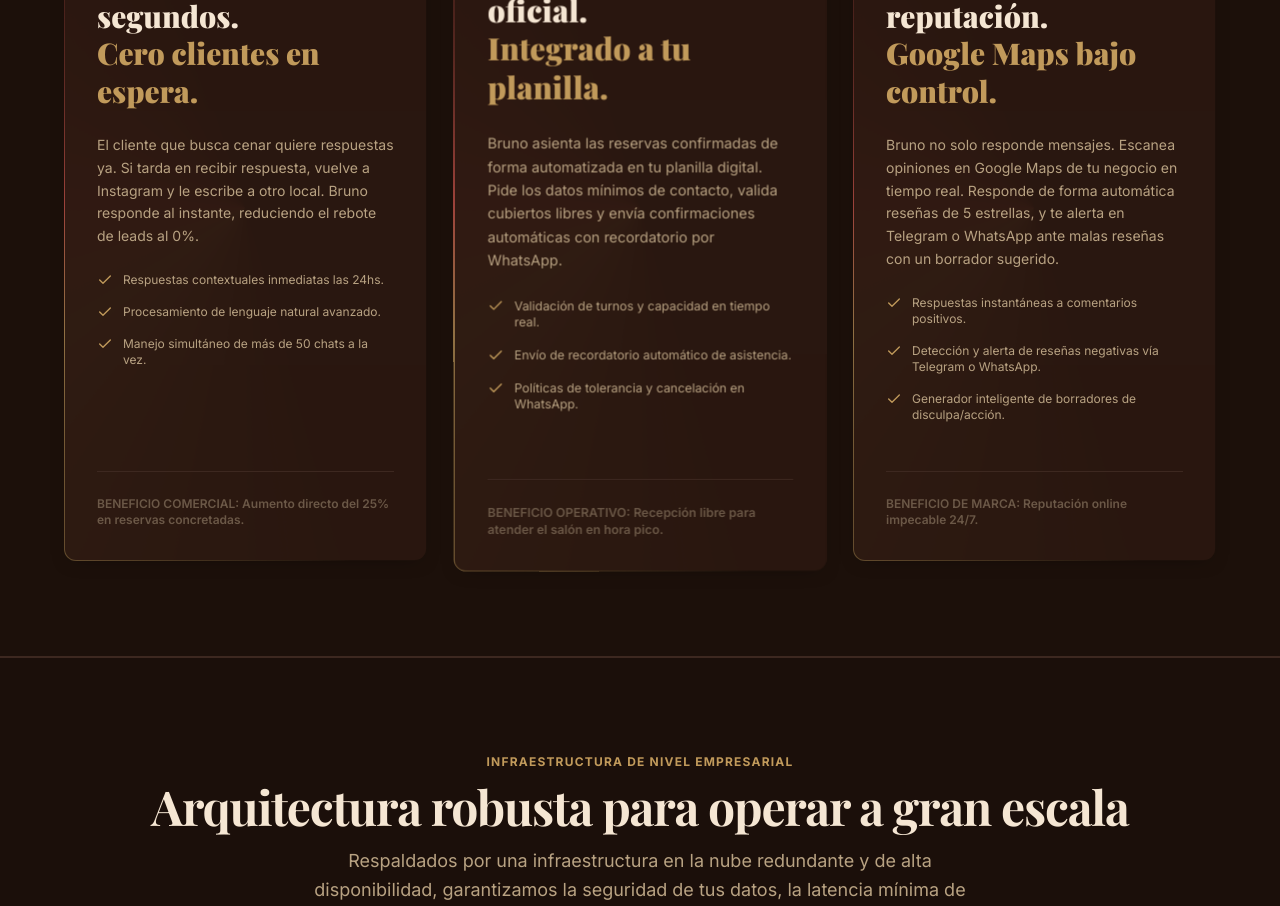
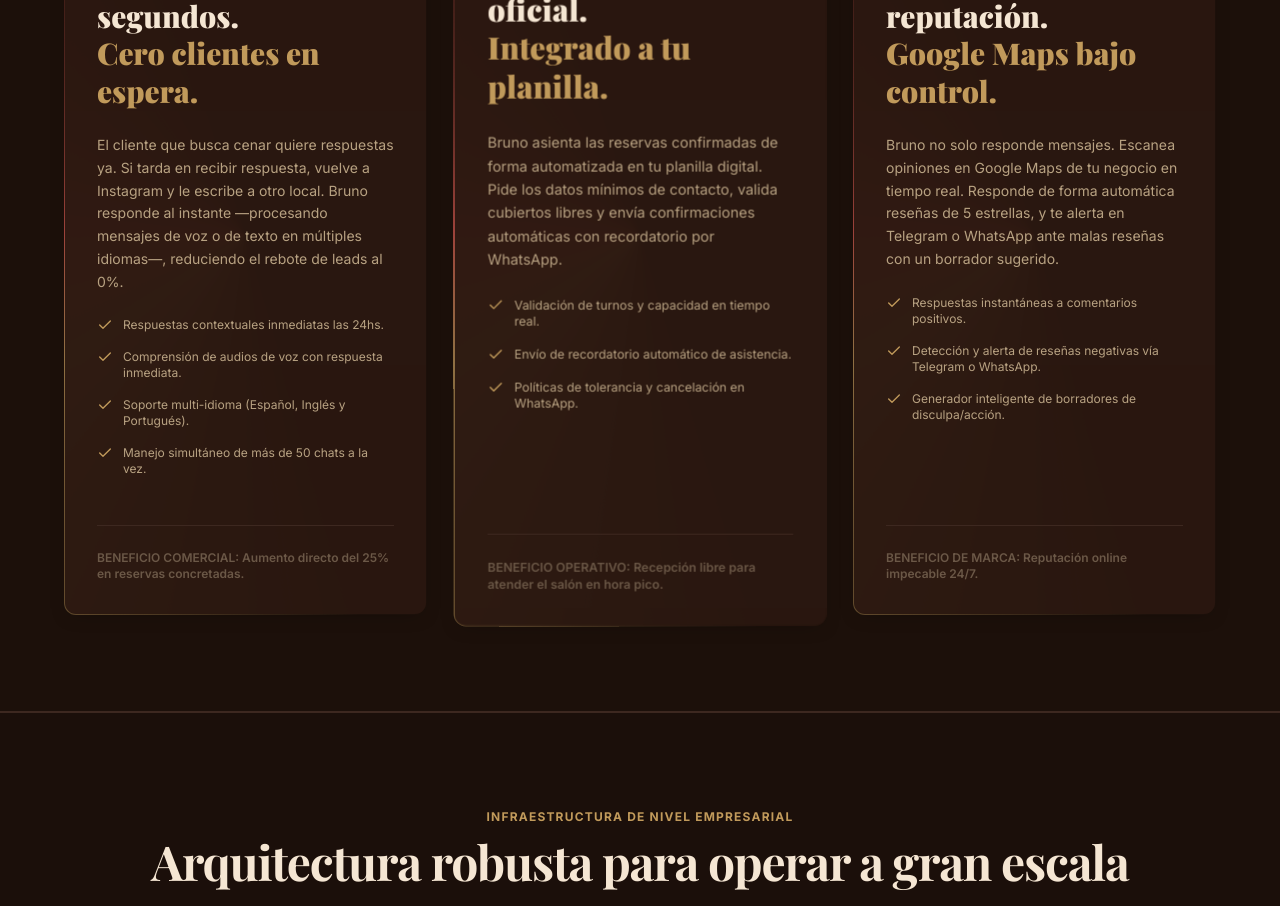
Before and after one commit to somosopticore/bruno-landing, a Next.js app: page / in a window 1280 px wide. Shown: the part 3300-4206 px from the top of the page. Built offline with nearby package versions, Linux system fonts and the light colour scheme.

Commit message:
update: add audio comprehension and multi-language support to Velocidad Extrema card

```diff
--- a/src/app/page.tsx
+++ b/src/app/page.tsx
@@ -837,7 +837,7 @@ export default function BrunoLanding() {
                 </h3>
 
                 <p className="text-sm text-text-secundario leading-relaxed mb-6">
-                  El cliente que busca cenar quiere respuestas ya. Si tarda en recibir respuesta, vuelve a Instagram y le escribe a otro local. Bruno responde al instante, reduciendo el rebote de leads al 0%.
+                  El cliente que busca cenar quiere respuestas ya. Si tarda en recibir respuesta, vuelve a Instagram y le escribe a otro local. Bruno responde al instante —procesando mensajes de voz o de texto en múltiples idiomas—, reduciendo el rebote de leads al 0%.
                 </p>
 
                 <ul className="space-y-4 text-xs text-text-secundario mb-8">
@@ -847,7 +847,11 @@ export default function BrunoLanding() {
                   </li>
                   <li className="flex items-start gap-2.5">
                     <Check className="w-4 h-4 text-acento-primario shrink-0" />
-                    <span>Procesamiento de lenguaje natural avanzado.</span>
+                    <span>Comprensión de audios de voz con respuesta inmediata.</span>
+                  </li>
+                  <li className="flex items-start gap-2.5">
+                    <Check className="w-4 h-4 text-acento-primario shrink-0" />
+                    <span>Soporte multi-idioma (Español, Inglés y Portugués).</span>
                   </li>
                   <li className="flex items-start gap-2.5">
                     <Check className="w-4 h-4 text-acento-primario shrink-0" />
```
